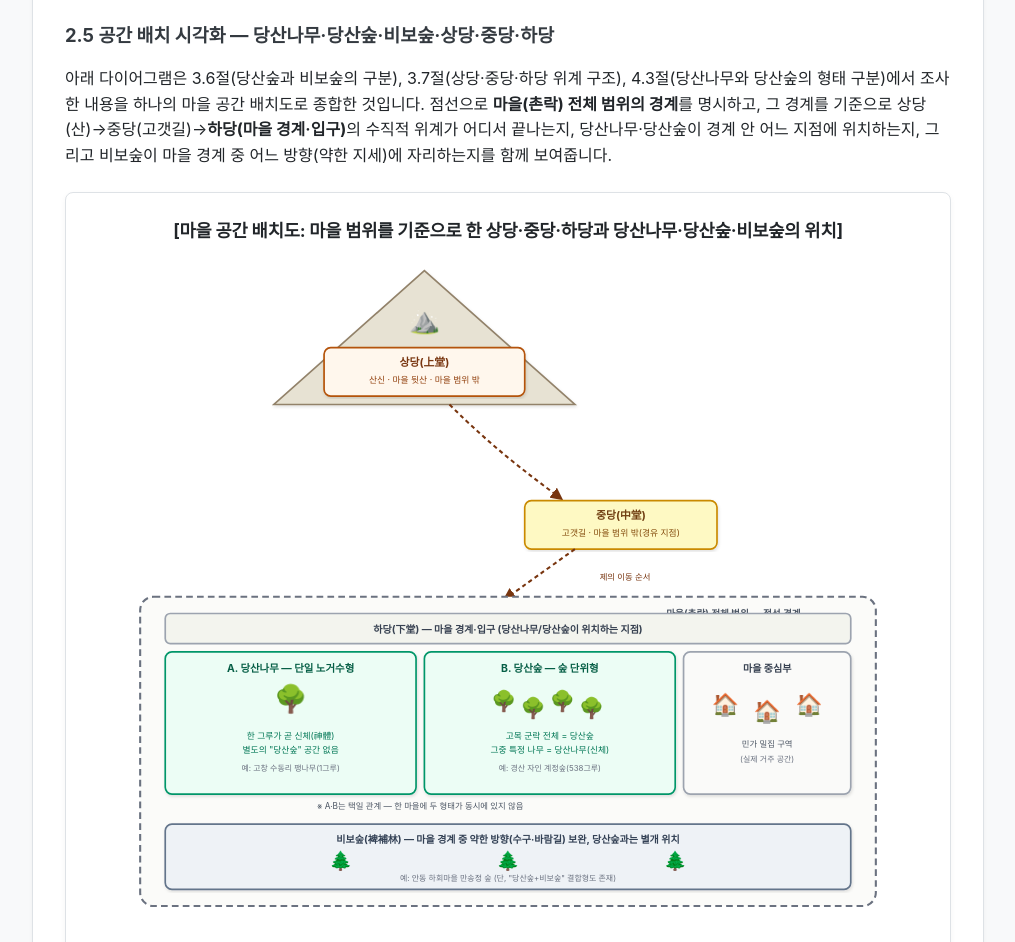
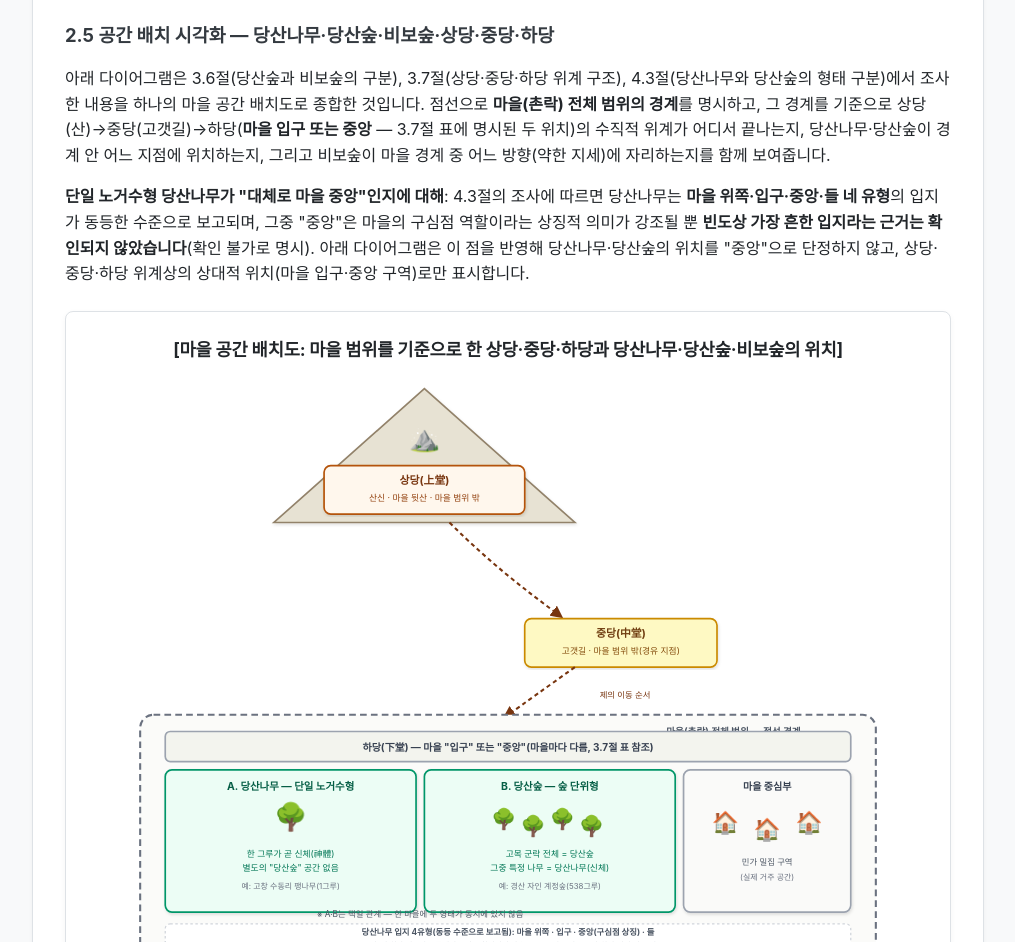
Before and after one commit to molajusi/wiki, a plain HTML site: page korean_dangsan_tree_village_worship.html in a window 1280 px wide. Shown: the part 1278-2220 px from the top of the page, without its empty margins (132-1147 px from the left). Drawn offline with Linux system fonts and the light colour scheme.

Commit message:
fix: 당산나무 입지를 "중앙" 단정에서 4유형 병기로 수정
"단일 노거수형 당산나무가 대체로 마을 중앙이 맞는가"라는 질문에
대해, 4.3절 조사 근거(마을 위쪽·입구·중앙·들 4유형이 동등 수준으로
보고됨)를 재확인한 결과 "중앙"이 최다 빈도라는 통계적 근거는 없음을
확인. 2.5절 다이어그램의 하당 라벨을 "마을 경계·입구"에서 3.7절
표와 일치하는 "마을 입구 또는 중앙"으로 수정하고, 당산나무 입지
4유형 범례를 추가해 "중앙"이 상징적 의미(구심점)로만 강조될 뿐
빈도상 우세하다는 근거는 확인 불가임을 명시. 레이아웃 재조정에
따라 비보숲 박스 위치와 viewBox 높이도 함께 조정.

Co-Authored-By: Claude Sonnet 5 <noreply@anthropic.com>

```diff
--- a/korean_dangsan_tree_village_worship.html
+++ b/korean_dangsan_tree_village_worship.html
@@ -12,7 +12,7 @@
         <h1>당산나무와 수목숭배 신앙</h1>
         <div class="subtitle">Dangsan Tree Worship: The Village Guardian Tree in Korean Folk Religion</div>
         <div class="category">카테고리: 서사학·설화·민속 심리학 (Narrative, Folklore & Psychology)</div>
-        <div class="meta">최초 작성일시: 2026-11-03 오전 11:06:14 (KST, UTC+9) | 최종 수정일시: 2026-11-03 오후 05:33:47 (KST, UTC+9)</div>
+        <div class="meta">최초 작성일시: 2026-11-03 오전 11:06:14 (KST, UTC+9) | 최종 수정일시: 2026-11-03 오후 05:44:01 (KST, UTC+9)</div>
     </header>
     <nav>
         <div class="nav-links">
@@ -73,12 +73,16 @@
 <h3>2.5 공간 배치 시각화 — 당산나무·당산숲·비보숲·상당·중당·하당</h3>
 
 <p>
-    아래 다이어그램은 3.6절(당산숲과 비보숲의 구분), 3.7절(상당·중당·하당 위계 구조), 4.3절(당산나무와 당산숲의 형태 구분)에서 조사한 내용을 하나의 마을 공간 배치도로 종합한 것입니다. 점선으로 <b>마을(촌락) 전체 범위의 경계</b>를 명시하고, 그 경계를 기준으로 상당(산)→중당(고갯길)→<b>하당(마을 경계·입구)</b>의 수직적 위계가 어디서 끝나는지, 당산나무·당산숲이 경계 안 어느 지점에 위치하는지, 그리고 비보숲이 마을 경계 중 어느 방향(약한 지세)에 자리하는지를 함께 보여줍니다.
+    아래 다이어그램은 3.6절(당산숲과 비보숲의 구분), 3.7절(상당·중당·하당 위계 구조), 4.3절(당산나무와 당산숲의 형태 구분)에서 조사한 내용을 하나의 마을 공간 배치도로 종합한 것입니다. 점선으로 <b>마을(촌락) 전체 범위의 경계</b>를 명시하고, 그 경계를 기준으로 상당(산)→중당(고갯길)→하당(<b>마을 입구 또는 중앙</b> — 3.7절 표에 명시된 두 위치)의 수직적 위계가 어디서 끝나는지, 당산나무·당산숲이 경계 안 어느 지점에 위치하는지, 그리고 비보숲이 마을 경계 중 어느 방향(약한 지세)에 자리하는지를 함께 보여줍니다.
+</p>
+
+<p>
+    <b>단일 노거수형 당산나무가 "대체로 마을 중앙"인지에 대해</b>: 4.3절의 조사에 따르면 당산나무는 <b>마을 위쪽·입구·중앙·들 네 유형</b>의 입지가 동등한 수준으로 보고되며, 그중 "중앙"은 마을의 구심점 역할이라는 상징적 의미가 강조될 뿐 <b>빈도상 가장 흔한 입지라는 근거는 확인되지 않았습니다</b>(확인 불가로 명시). 아래 다이어그램은 이 점을 반영해 당산나무·당산숲의 위치를 "중앙"으로 단정하지 않고, 상당·중당·하당 위계상의 상대적 위치(마을 입구·중앙 구역)로만 표시합니다.
 </p>
 
 <div class="diagram-container" style="margin: 1.5rem 0; text-align: center;">
 <h4 style="margin-bottom: 0.5rem; color: var(--heading-color);">[마을 공간 배치도: 마을 범위를 기준으로 한 상당·중당·하당과 당산나무·당산숲·비보숲의 위치]</h4>
-<svg viewBox="0 0 1000 820" style="width: 100%; max-width: 1000px; height: auto; font-family: -apple-system, BlinkMacSystemFont, 'Segoe UI', Roboto, Helvetica, Arial, sans-serif;">
+<svg viewBox="0 0 1000 840" style="width: 100%; max-width: 1000px; height: auto; font-family: -apple-system, BlinkMacSystemFont, 'Segoe UI', Roboto, Helvetica, Arial, sans-serif;">
     <defs>
         <marker id="arrow-brown" viewBox="0 0 10 10" refX="5" refY="5" markerWidth="6" markerHeight="6" orient="auto-start-reverse">
             <path d="M 0 0 L 10 5 L 0 10 z" fill="#78350f" />
@@ -108,12 +112,12 @@
     <text x="640" y="390" font-size="10" fill="#78350f" text-anchor="middle">제의 이동 순서</text>
 
     <!-- 마을(촌락) 전체 범위 경계 -->
-    <rect x="60" y="410" width="880" height="370" rx="16" fill="#fbfbf9" stroke="#6b7280" stroke-width="2.5" stroke-dasharray="8,5" />
+    <rect x="60" y="410" width="880" height="400" rx="16" fill="#fbfbf9" stroke="#6b7280" stroke-width="2.5" stroke-dasharray="8,5" />
     <text x="850" y="434" font-size="11.5" font-weight="bold" fill="#4b5563" text-anchor="end">마을(촌락) 전체 범위 — 점선 경계</text>
 
-    <!-- 하당: 마을 경계 입구 -->
+    <!-- 하당: 마을 입구 또는 중앙 -->
     <rect x="90" y="430" width="820" height="36" rx="6" fill="#f3f4ee" stroke="#9ca3af" stroke-width="2" />
-    <text x="500" y="453" font-size="12" font-weight="bold" fill="#374151" text-anchor="middle">하당(下堂) — 마을 경계·입구 (당산나무/당산숲이 위치하는 지점)</text>
+    <text x="500" y="453" font-size="12" font-weight="bold" fill="#374151" text-anchor="middle">하당(下堂) — 마을 "입구" 또는 "중앙"(마을마다 다름, 3.7절 표 참조)</text>
 
     <!-- A. 당산나무(단일 노거수형) -->
     <rect x="90" y="476" width="300" height="170" rx="8" fill="#ecfdf5" stroke="#059669" stroke-width="2" filter="url(#shadow2)" />
@@ -143,15 +147,20 @@
     <text x="810" y="590" font-size="10" text-anchor="middle" fill="#4b5563">민가 밀집 구역</text>
     <text x="810" y="608" font-size="9.5" text-anchor="middle" fill="#6b7280">(실제 거주 공간)</text>
 
-    <text x="395" y="664" font-size="10" text-anchor="middle" fill="#4b5563">※ A·B는 택일 관계 — 한 마을에 두 형태가 동시에 있지 않음</text>
+    <text x="395" y="652" font-size="10" text-anchor="middle" fill="#4b5563">※ A·B는 택일 관계 — 한 마을에 두 형태가 동시에 있지 않음</text>
+
+    <!-- 당산나무 입지 4유형 범례 -->
+    <rect x="90" y="660" width="820" height="36" rx="6" fill="#fff" stroke="#d1d5db" stroke-width="1.5" stroke-dasharray="3,3" />
+    <text x="500" y="673" font-size="10" font-weight="bold" text-anchor="middle" fill="#4b5563">당산나무 입지 4유형(동등 수준으로 보고됨): 마을 위쪽 · 입구 · 중앙(구심점 상징) · 들</text>
+    <text x="500" y="689" font-size="9" text-anchor="middle" fill="#9ca3af">"중앙"이 최다 빈도라는 통계적 근거는 확인되지 않음 — 본 그림은 입구·중앙(하당 범위)만 표시</text>
 
     <!-- 비보숲: 마을 경계 중 약한 방향 -->
-    <rect x="90" y="682" width="820" height="78" rx="8" fill="#eef2f6" stroke="#64748b" stroke-width="2" filter="url(#shadow2)" />
-    <text x="500" y="705" font-size="12" font-weight="bold" fill="#334155" text-anchor="middle">비보숲(裨補林) — 마을 경계 중 약한 방향(수구·바람길) 보완, 당산숲과는 별개 위치</text>
-    <text x="300" y="733" font-size="22" text-anchor="middle">🌲</text>
-    <text x="500" y="733" font-size="22" text-anchor="middle">🌲</text>
-    <text x="700" y="733" font-size="22" text-anchor="middle">🌲</text>
-    <text x="500" y="750" font-size="9.5" text-anchor="middle" fill="#6b7280">예: 안동 하회마을 만송정 숲 (단, "당산숲+비보숲" 결합형도 존재)</text>
+    <rect x="90" y="708" width="820" height="76" rx="8" fill="#eef2f6" stroke="#64748b" stroke-width="2" filter="url(#shadow2)" />
+    <text x="500" y="729" font-size="12" font-weight="bold" fill="#334155" text-anchor="middle">비보숲(裨補林) — 마을 경계 중 약한 방향(수구·바람길) 보완, 당산숲과는 별개 위치</text>
+    <text x="300" y="757" font-size="22" text-anchor="middle">🌲</text>
+    <text x="500" y="757" font-size="22" text-anchor="middle">🌲</text>
+    <text x="700" y="757" font-size="22" text-anchor="middle">🌲</text>
+    <text x="500" y="775" font-size="9.5" text-anchor="middle" fill="#6b7280">예: 안동 하회마을 만송정 숲 (단, "당산숲+비보숲" 결합형도 존재)</text>
 </svg>
 </div>
             </section>
```
Also changed, not shown: 1 other file.
